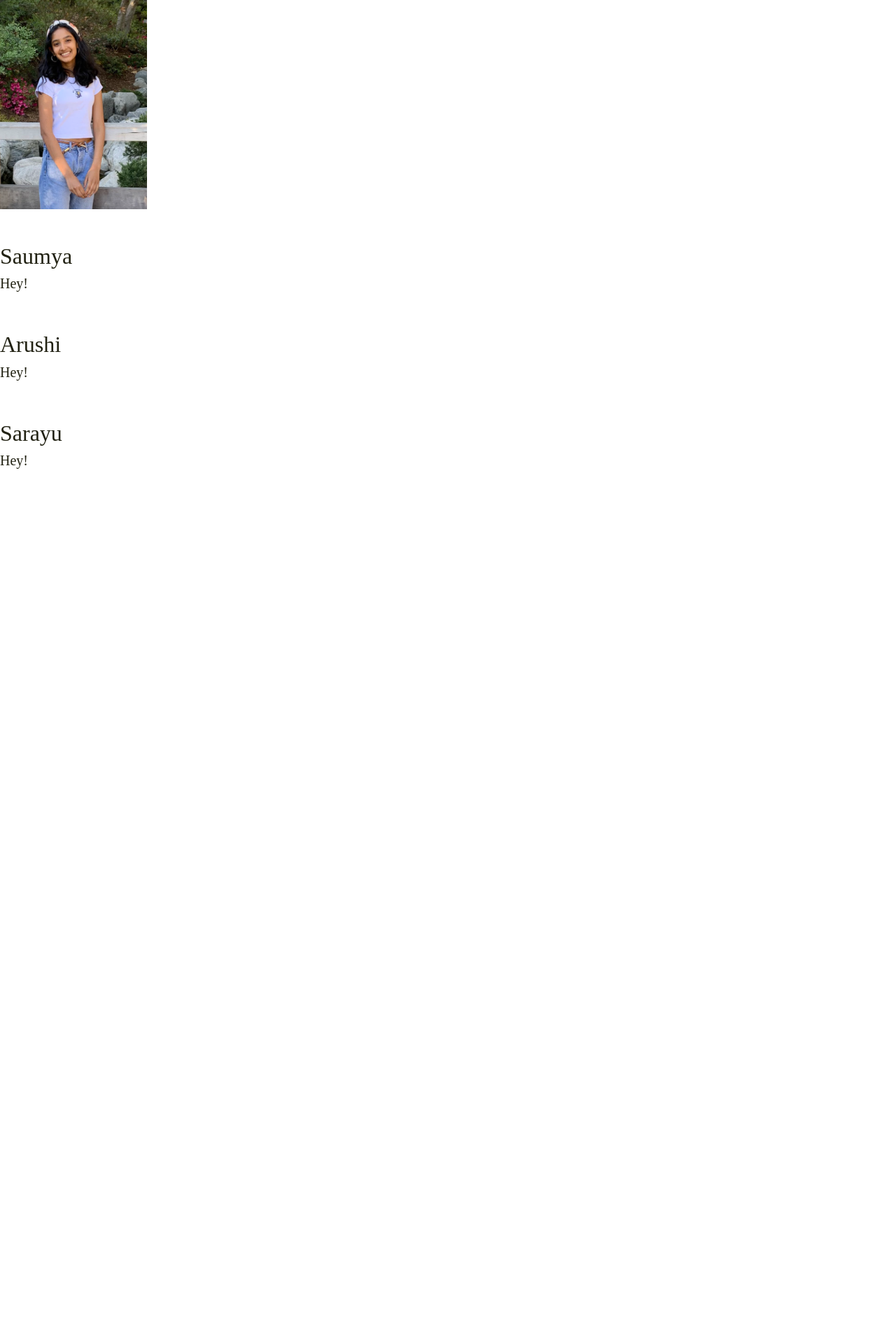
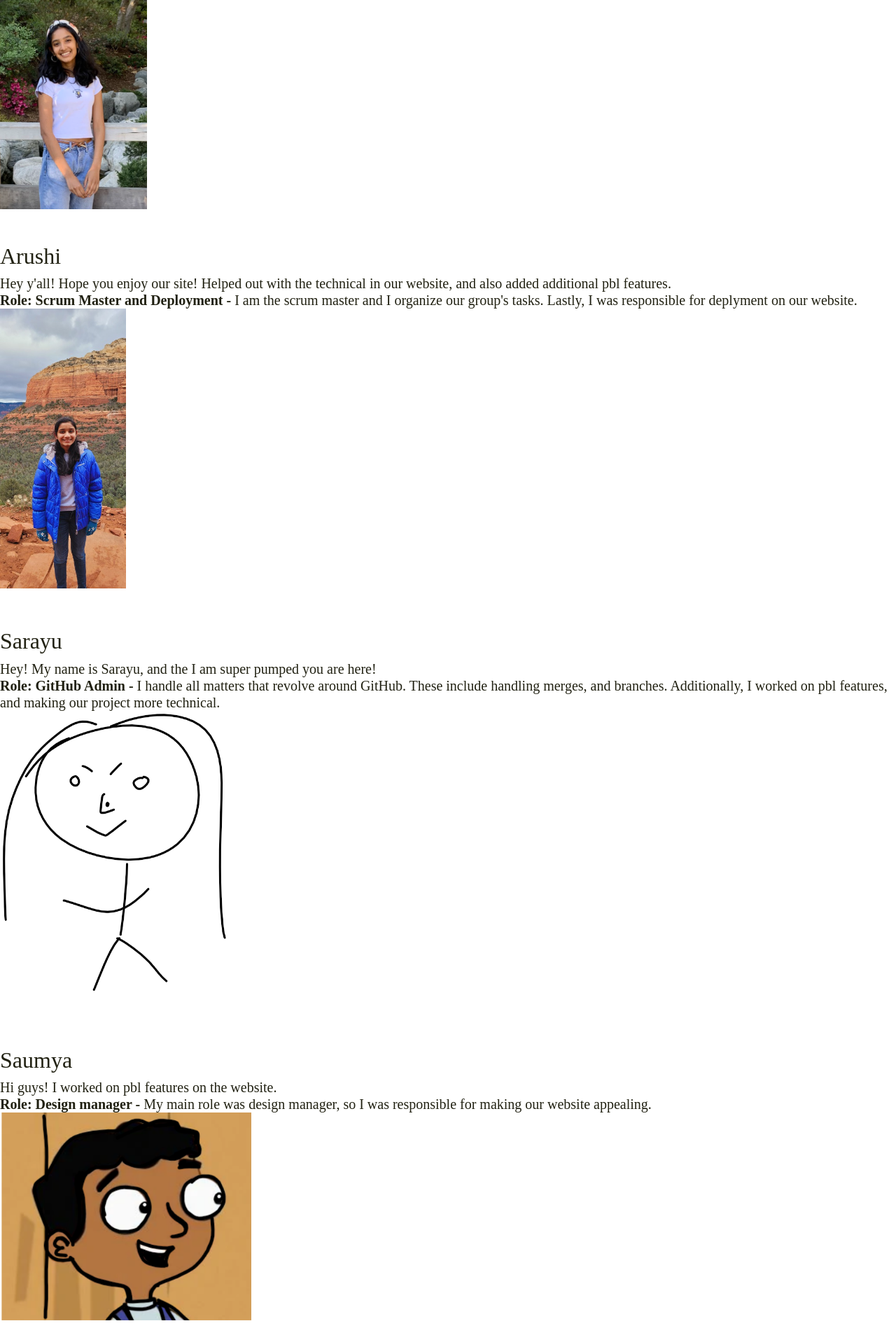
Before and after one commit to sarayu-pr11/saas, a Flask app: page /about_us in a window 1280 px wide; the page is wider, and only the part inside the window is pictured. Shown: the part 315-2213 px from the top of that part at 70% size. Before the commit the page ends 985 px from the top of that part, so only its background shows below. Run offline with Flask 2, Linux system fonts and the light colour scheme; some libraries are stand-ins or nearby versions.

Commit message:
dev team page updated

```diff
--- a/templates/about_us.html
+++ b/templates/about_us.html
@@ -21,22 +21,41 @@
 <br>
 <br>
 <br>
-<h2>Saumya </h2>
-<h5>Hey!
+<h2>Arushi </h2>
+<h5>Hey y'all! Hope you enjoy our site! Helped out with the technical in our website, and also added additional pbl features.<br>
+    <strong>Role: Scrum Master and Deployment - </strong> I am the scrum master and I organize our group's tasks. Lastly, I was
+    responsible for deplyment on our website.
+<br>
+    <img alt="" src="/static/arushi.jpg" style="height: 400px" id="arushi" />
 </h5>
+
+
 
 <br>
 <br>
-<h2>Arushi </h2>
-<h5>Hey!
+<h2>Sarayu </h2>
+<h5>Hey! My name is Sarayu, and the I am super pumped you are here!<br>
+    <strong>Role: GitHub Admin - </strong>I handle all matters that revolve around GitHub. These include handling merges, and branches.
+    Additionally, I worked on pbl features, and making our project more technical.
+<br>
+
+    <img alt="" src="/static/saraju.png" style="height: 400px" id="sarayu" />
 </h5>
 
 
 <br>
 <br>
-<h2>Sarayu </h2>
-<h5>Hey!
+<br>
+<h2>Saumya </h2>
+<h5>Hi guys! I worked on pbl features on the website. <br>
+    <strong>Role: Design manager - </strong> My main role
+    was design manager, so I was responsible for making our website appealing.
+
+
+<br>
+    <img alt="" src="/static/saumya.png" style="height: 300px" id="saumya" />
 </h5>
+
 
 </body>
 </html>
```
Also changed, not shown: static/arushi.jpg (added), static/saraju.png (added), static/saumya.png (added).
